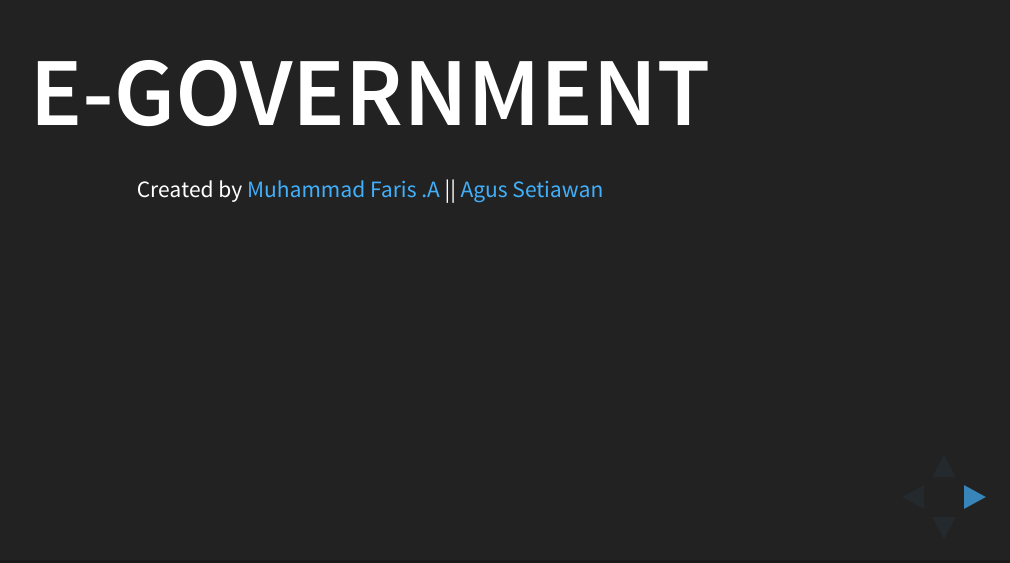
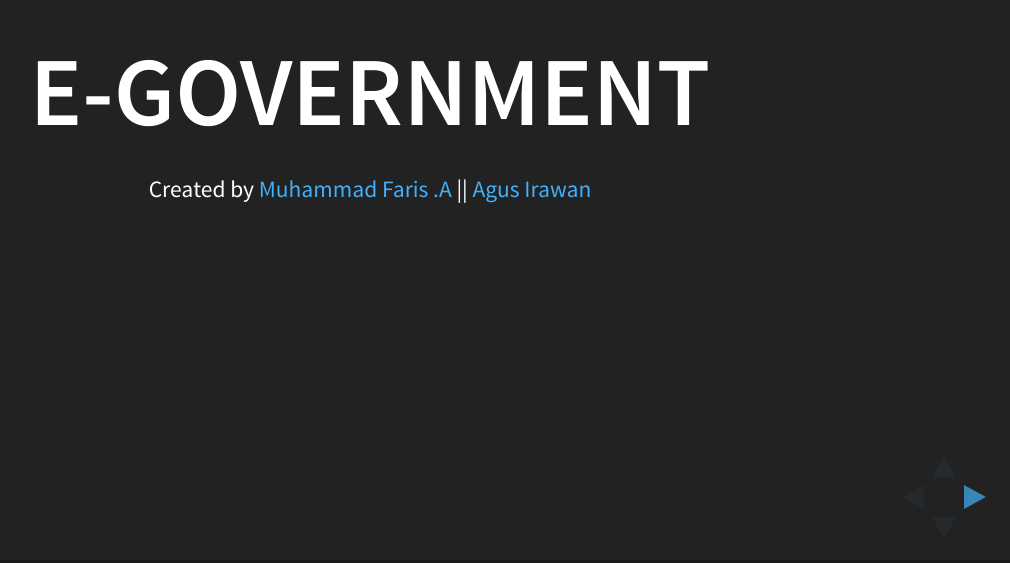
Before and after one commit to raahman/raahman.github.io, a website: page index.html in a window 1280 px wide. Shown: the part 237-800 px from the top of the page, without its empty margins (270-1280 px from the left). Drawn offline with Linux system fonts and the light colour scheme.

Commit message:
first commit

```diff
--- a/index.html
+++ b/index.html
@@ -44,7 +44,7 @@
 					<h1>E-Government</h1>
 					<h3></h3>
 					<p>
-						<small>Created by <a href="http://hakim.se">Muhammad Faris .A</a> || <a herf="#">Agus Setiawan</a></small>
+						<small>Created by <a href="http://hakim.se">Muhammad Faris .A</a> || <a herf="#">Agus Irawan</a></small>
 					</p>
 				</section>
 
```
